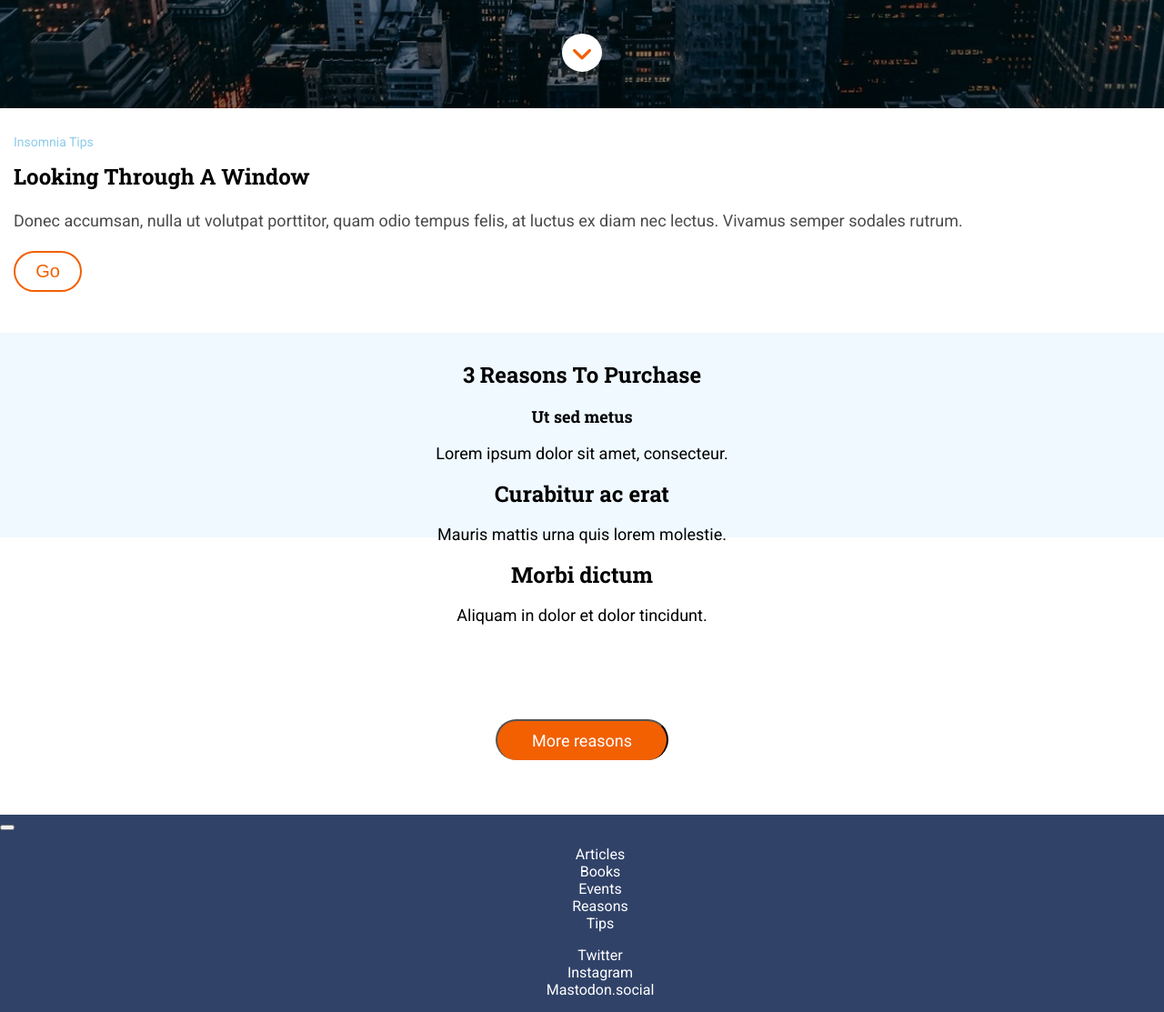
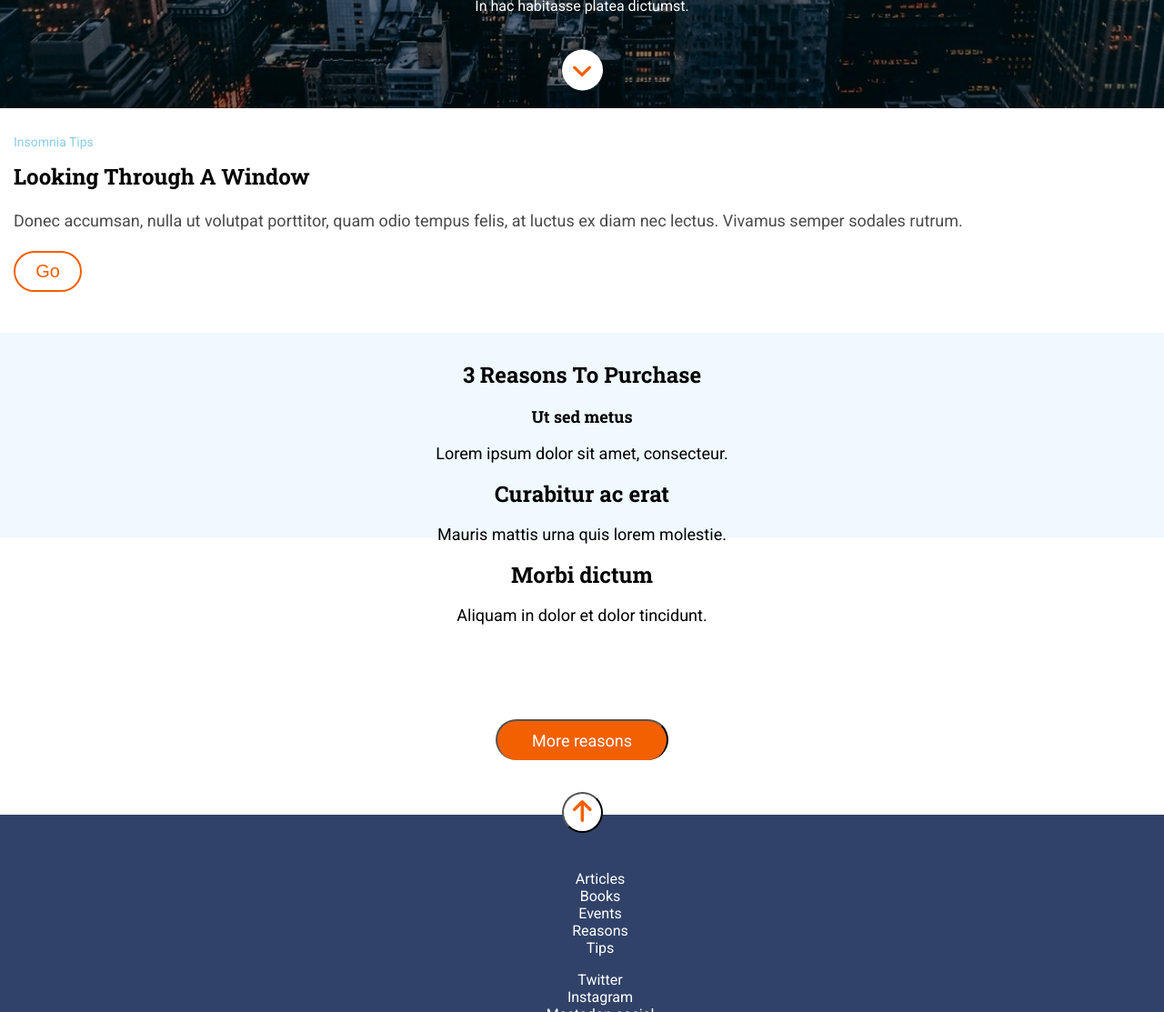
Before and after one commit to VictoriaDiro/f-m1-evaluacion-final-VictoriaDiro, a website: page public/index.html in a window 1280 px wide. Shown: the part 681-1794 px from the top of the page at 91% size. Drawn offline with Linux system fonts and the light colour scheme.

Commit message:
fix buttons

```diff
--- a/_src/assets/scss/layout/_footer.scss
+++ b/_src/assets/scss/layout/_footer.scss
@@ -1,3 +1,22 @@
+// Button Top
+
+.footer__button-up-comtainer {
+    position: relative;
+    display: flex;
+    justify-content: center;
+    align-content: center;
+    padding-top: 45px;
+    transform: translateY(-70px);
+}
+
+.footer__button-up {
+    position: absolute;
+    width: 45px;
+    height: 45px;
+    background-color: $color-white;
+    border-radius: 50%;
+}
+
 .page__footer {
     background-color: $color-dark-blue;
 }
@@ -8,7 +27,6 @@
     flex-direction: column;
     justify-content: center;
     align-items: center;
-
 }
 
 .footer__menu-item {
--- a/_src/assets/scss/layout/_header.scss
+++ b/_src/assets/scss/layout/_header.scss
@@ -34,7 +34,7 @@
     align-items: center;
 }
 .hero__container {
-    transform: translateY(-20%)
+    transform: translateY(-30%)
 }
 
 .hero__anonymous {
@@ -56,7 +56,6 @@
 
 .hero__habitasse {
     width: 100%;
-    padding-top: 10px;
 }
 
 .hero__habitasse-text {
@@ -71,19 +70,22 @@
 // Hero -Button
 
 .botton__down-container {
-   display: flex;
-   justify-content: center;
-   align-content: center;
-   padding-top: 45px;
+    position: relative;
+    display: flex;
+    justify-content: center;
+    align-content: center;
+    padding-top: 45px;
+    transform: translateY(-20px)
 }
 
 .hero__button-down {
+    position: absolute;
+    width: 45px;
+    height: 45px;
     background-color: $color-white;
     border-radius: 50%;
-    border: 12px solid white;
 }
 
 .hero__button-down-img {
-    transform: translateY(3px)
-
+   transform: translate(12px, 16px)
 }
--- a/public/index.html
+++ b/public/index.html
@@ -71,7 +71,11 @@
                 </div>
             </main>
             <footer class="page__footer">
-                <button class="footer__button-up"></button>
+                <div class="footer__button-up-comtainer">
+                    <button class="footer__button-up">
+                        <img class="hero__button-up-img" src="/assets/images/ico-arrow.svg" alt="botón para pasar a la siguiente sección">
+                    </button>
+                </div>
                 <ul class="footer__menu">
                     <li class="footer__menu-item">Articles</li>
                     <li class="footer__menu-item">Books</li>
```
Also changed, not shown: _src/templates/partials/_footer.html (+5 -2 lines), public/assets/css/main.css, 1 other file.
